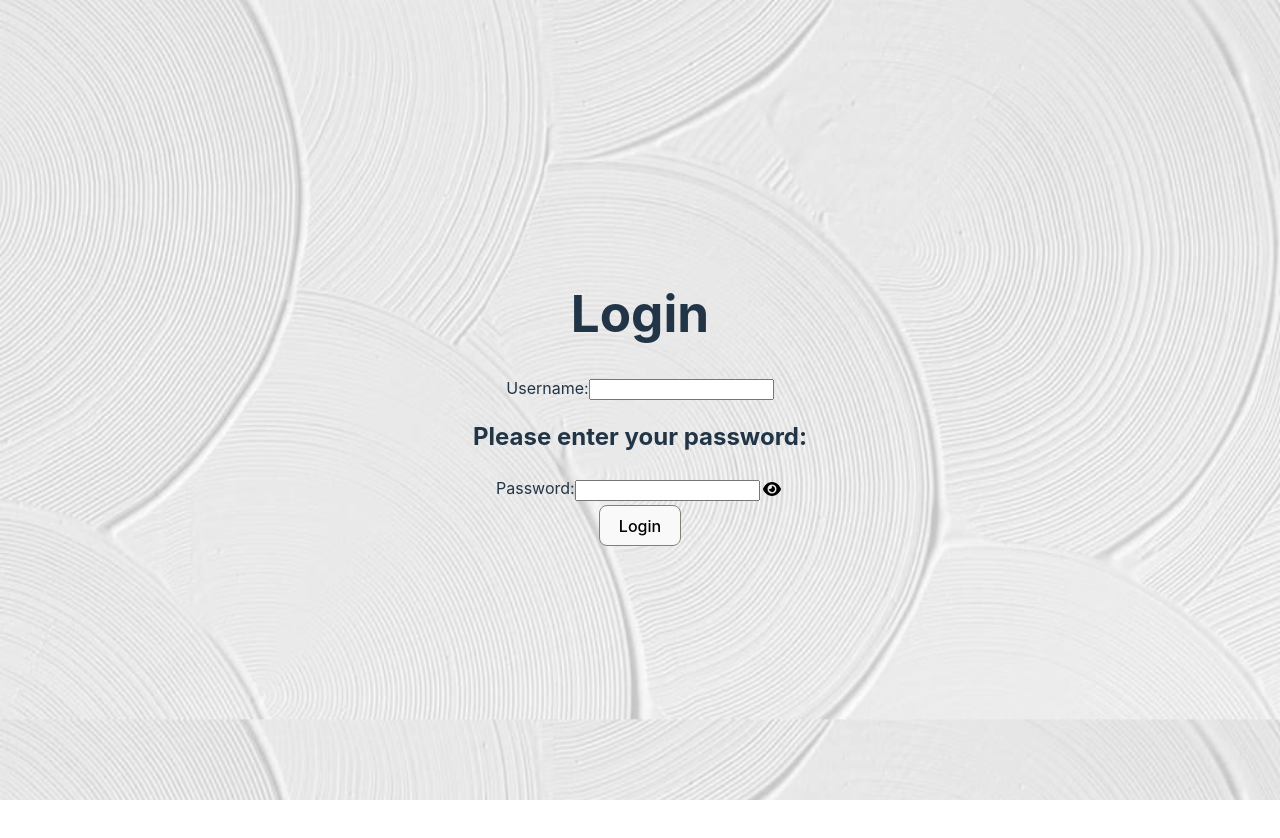
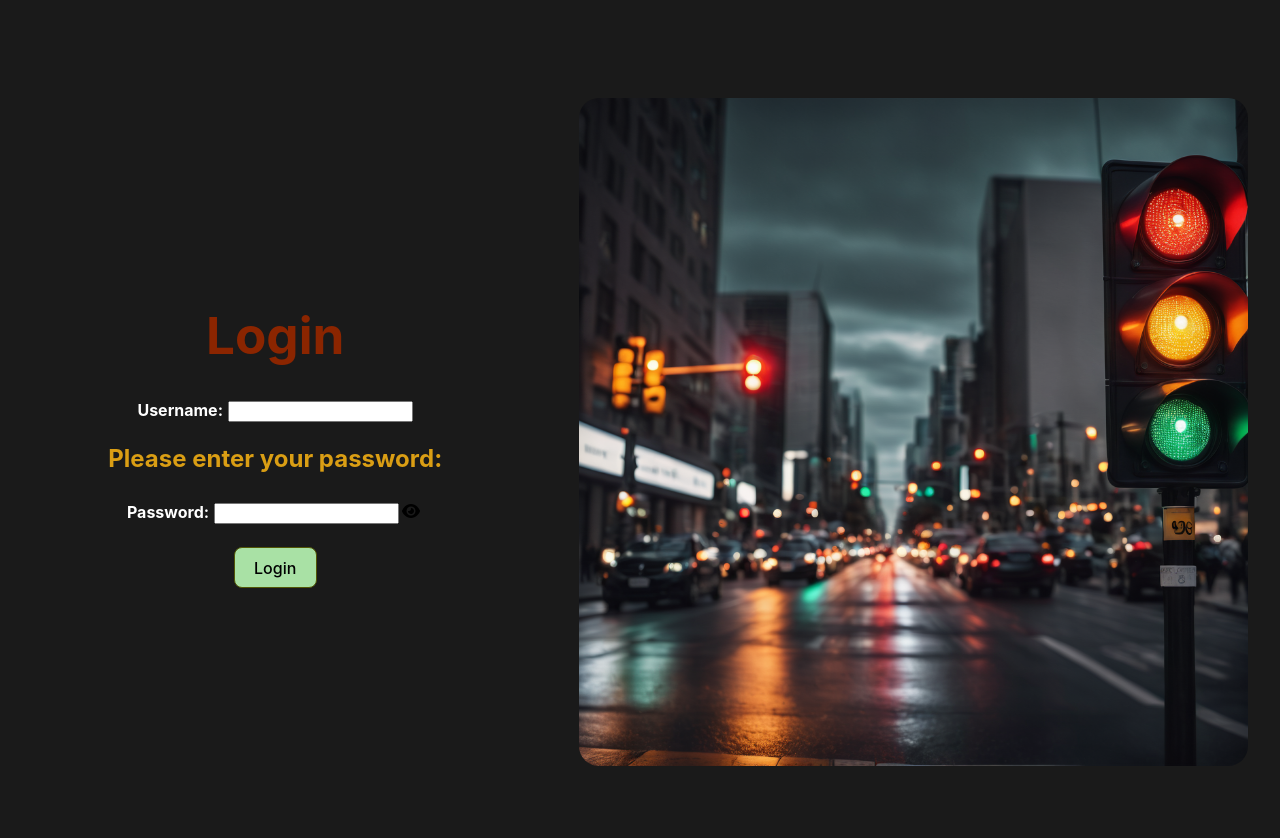
Before and after one commit to Shirel-Berkowitz/Rush-Hour---Full-Stack---Project7, a React (Vite) app in the folder client/: page /Login in a window 1280 px wide. Shown: the top 838 px of the page. Before the commit the page ends 800 px from the top, so only its background shows below. Built offline with nearby package versions, Linux system fonts and the light colour scheme.

Commit message:
login page redesign

```diff
--- a/client/index.css
+++ b/client/index.css
@@ -1,3 +1,7 @@
+* {
+  box-sizing: border-box;
+}
+
 :root {
   font-family: Inter, system-ui, Avenir, Helvetica, Arial, sans-serif;
   line-height: 1.5;
@@ -25,13 +29,12 @@ a:hover {
 
 body {
   margin: 0;
+  padding: 0;
+  overflow: hidden; /* Prevent scrolling on the entire body */
   display: flex;
   place-items: center;
   min-width: 320px;
   min-height: 100vh;
-  background: url(/images/White-curve-brush.jpeg);
-  background-size: 100%;
-  background-attachment: fixed;
 }
 
 h1 {
@@ -48,7 +51,7 @@ button {
   font-family: inherit;
   background-color: #1a1a1a;
   cursor: pointer;
-  transition: border-color 0.25s;
+  transition: border-color 0.25s ease-in-out;
 }
 button:hover {
   border-color: black;
@@ -61,16 +64,76 @@ button:focus-visible {
 @media (prefers-color-scheme: light) {
   :root {
     color: #213547;
-    background-color: #ffffff;
+    background-color: #1a1a1a;
   }
   a:hover {
-    color: #c8c09e;
+    color: greenyellow;
   }
   button {
-    background-color: #f9f9f9;
-    border-color: #838073;
+    background-color: rgb(169, 225, 165);
+    border-color: rgb(81, 86, 5);
     border-width: 1.5px;
     margin: 0.2em;
+  }
+}
+
+.loginPage {
+  overflow: hidden; /* Prevent scrolling on the entire body */
+  margin: 0;
+  display: flex;
+  justify-content: space-between;
+  align-items: center;
+  height: 100vh; /* Set the height of the container to the full viewport height */
+  width: 100%;
+  background-color: #1a1a1a;
+}
+
+.loginPage,
+.loginPage > * {
+  border: none;
+  outline: none;
+}
+
+.loginPage img {
+  width: 55%;
+  max-height: 100vh;
+  height: auto;
+  border-radius: 20px;
+  object-fit: fill; /* or contain, depending on your preference */
+}
+
+.loginPage h1 {
+  color: rgb(139, 37, 0);
+}
+
+.loginPage h2 {
+  color: rgb(218, 158, 20);
+}
+.loginPage label {
+  color: #fff;
+  font-weight: bold;
+  padding-right: 5px;
+}
+.loginForm {
+  display: flex;
+  flex-direction: column;
+  justify-content: center; /* Center items horizontally */
+  align-items: center; /* Center items vertically */
+  max-width: 40%;
+}
+
+.password-input {
+  padding-bottom: 20px;
+}
+
+@media (max-width: 768px) {
+  .loginForm {
+    flex-direction: column; /* Stack elements vertically on smaller screens */
+    text-align: center; /* Center text content */
+  }
+
+  .loginForm {
+    max-width: 100%; /* Take up full width on smaller screens */
   }
 }
 
--- a/client/src/pages/Login.jsx
+++ b/client/src/pages/Login.jsx
@@ -26,7 +26,9 @@ export default function Login() {
     setInputsName({});
     setInputsPass({});
     try {
-      const response = await fetch("http://localhost:3000/userAPI/api/users/login", {
+      const response = await fetch(
+        "http://localhost:3000/userAPI/api/users/login",
+        {
           method: "POST",
           headers: {
             "Content-Type": "application/json",
@@ -35,7 +37,8 @@ export default function Login() {
             username: inputsName.username,
             password: inputsPass.password,
           }),
-      });
+        }
+      );
 
       if (response.ok) {
         try {
@@ -44,8 +47,9 @@ export default function Login() {
           if (user && user.message) {
             alert(user.message);
           } else {
-
-            const response = await fetch(`http://localhost:3000/userAPI/api/users/${inputsName.username}`);
+            const response = await fetch(
+              `http://localhost:3000/userAPI/api/users/${inputsName.username}`
+            );
             const userData = await response.json();
 
             const currentUser = {
@@ -56,7 +60,7 @@ export default function Login() {
             };
 
             localStorage.setItem("currentUser", JSON.stringify(currentUser));
-            console.log({currentUser});
+            console.log({ currentUser });
             if (currentUser.userRank === "admin") {
               navigate(`/Admin`);
             } else {
@@ -82,7 +86,6 @@ export default function Login() {
     }
   }
 
-
   const handleSubmit = (event) => {
     event.preventDefault();
     fetchData();
@@ -99,8 +102,8 @@ export default function Login() {
   };
 
   return (
-    <div className="background1">
-      <form onSubmit={handleSubmit}>
+    <div className="loginPage">
+      <form className="loginForm" onSubmit={handleSubmit}>
         <h1>Login</h1>
         <div className="form-group">
           <label htmlFor="username">Username:</label>
@@ -113,7 +116,7 @@ export default function Login() {
           />
         </div>
         <h2>Please enter your password:</h2>
-        <div className="password-input">
+        <div className="password-input form-group">
           <label htmlFor="password">Password:</label>
           <input
             type={showPassword ? "text" : "password"}
@@ -132,8 +135,11 @@ export default function Login() {
           </button>
           <br />
         </div>
-        <button type="submit">Login</button>
+        <button className="loginBtn" type="submit">
+          Login
+        </button>
       </form>
+      <img src="/images/loginBackground.png"></img>
     </div>
   );
 }
```
Also changed, not shown: client/images/loginBackground.png (added). Lines whose indentation alone changed are shown as unchanged.
